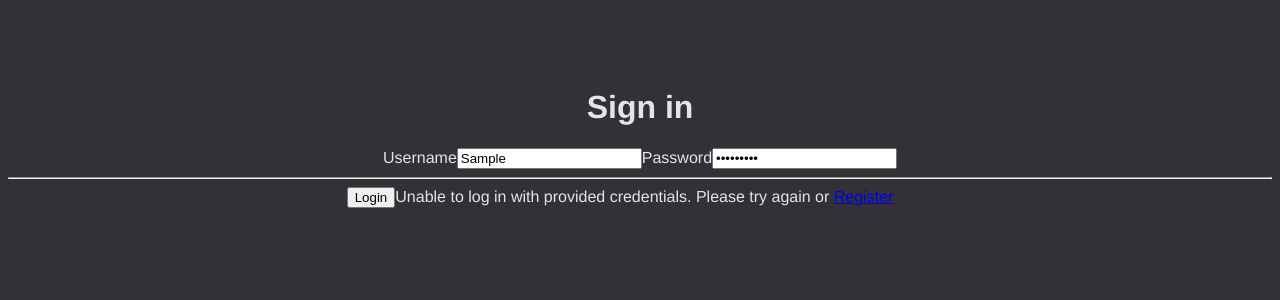
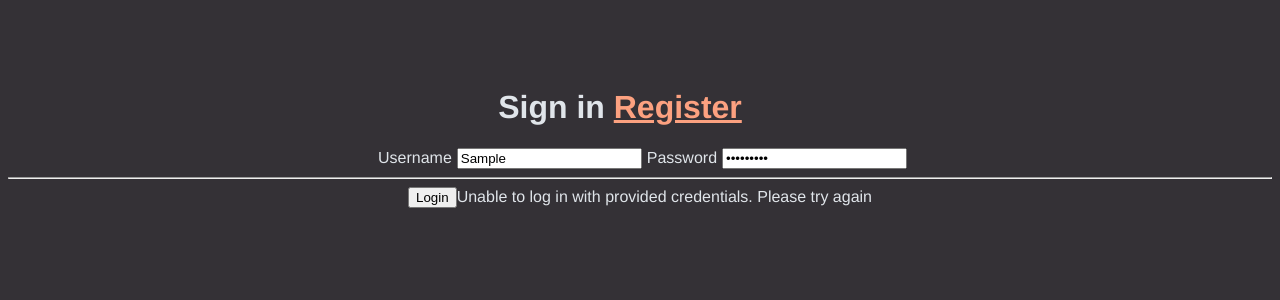
Before and after one commit to CristinaVolk/Kanban-Board, a Vue app: page /login in a window 1280 px wide. Both pictures are taken after typing "Sample", "Sample123" into the empty fields and a click on the button "Login". Shown: the top 300 px of the page. Built offline with nearby package versions, Linux system fonts and the light colour scheme; no server answers.

Commit message:
register link update

```diff
--- a/src/components/Login.vue
+++ b/src/components/Login.vue
@@ -1,19 +1,19 @@
 <template>
  <div>
    <form class="login" @submit.prevent="login">
-     <h1>Sign in</h1>
+     <h1>Sign in
+		<router-link to="/register" :class="buttonClass('/register')">
+			Register
+			<i id="space" class="fa fa-th-large" aria-hidden="true"></i>
+		</router-link>
+	 </h1>
      <label>Username</label>
      <input required v-model="username" type="text" placeholder="Name"/>
      <label>Password</label>
      <input required v-model="password" type="password" placeholder="Password"/>
      <hr/>
 	 <button type="submit">Login</button>
-		<span v-if="error">{{error}}
-			<router-link to="/register" :class="buttonClass('/register')">
-				Register
-				<i id="space" class="fa fa-th-large" aria-hidden="true"></i>
-			</router-link>
-			</span>
+		<span v-if="error">{{error}}</span>
    </form>
  </div>
 </template>
@@ -36,17 +36,25 @@
 		   		.then(() => this.$router.push('/board'))
 		   		.catch(err => {
 					   console.log(err)
-					   this.error = `Unable to log in with provided credentials. Please try again or `
+					   this.error = `Unable to log in with provided credentials. Please try again`
 				   })
 			   },
 			   buttonClass( path )
 			{
 				return {
 					btn: true,
-					'btn-primary': this.$route.path === path,
-					'btn-secondary': this.$route.path !== path
+					'btn-primary': this.$route.path === path
 				};
 			}
 		}
 	}
 </script>
+
+<style>
+	label {
+		margin: 5px;
+	}
+	.btn {
+		color: rgb(252, 161, 128);
+	}
+</style>
```
